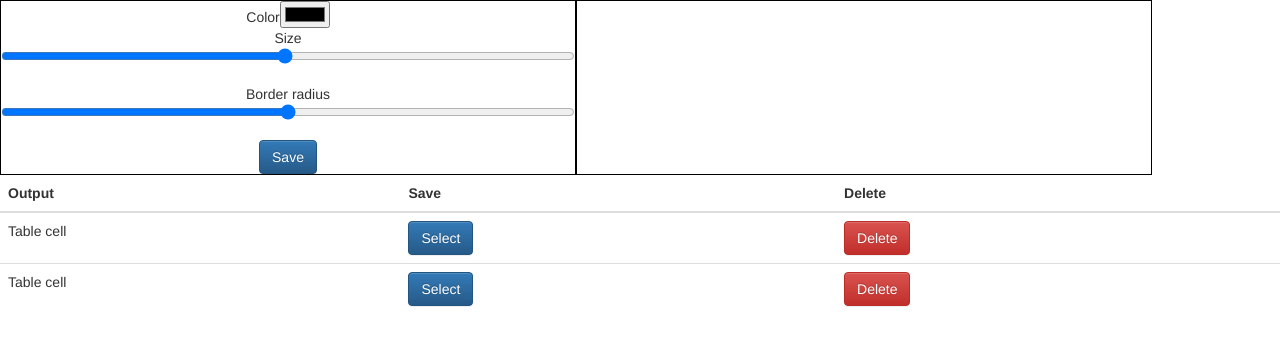
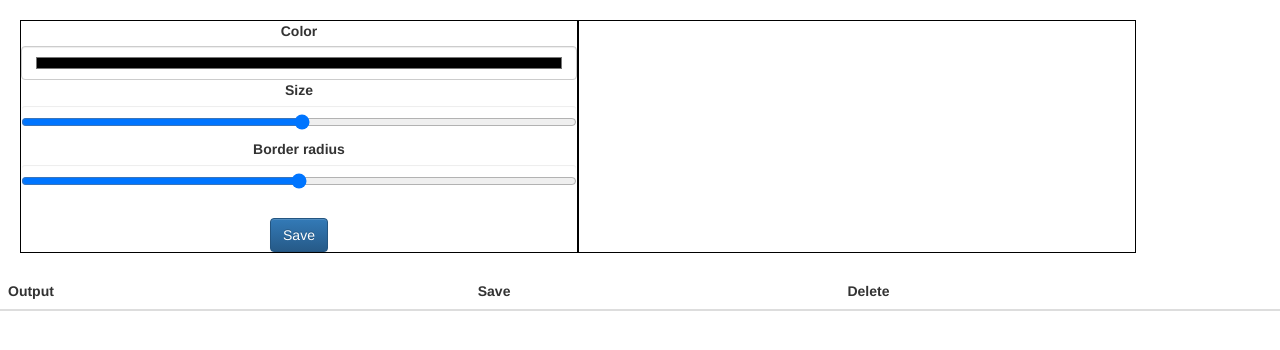
Before and after one commit to simonadomnisoru/dynamic-panels, a React (Create React App) app: page / in a window 1280 px wide. Shown: the top 350 px of the page. Built offline with nearby package versions, Linux system fonts and the light colour scheme.

Commit message:
Dynamic Gallery

```diff
--- a/src/components/Editor.js
+++ b/src/components/Editor.js
@@ -1,6 +1,6 @@
 import React from 'react';
 import { setColorDispatcher, setSizeDispatcher, setBorderDispatcher, saveOutput } from '../state/dispatchers';
-import { Button } from 'react-bootstrap';
+import { Button, FormControl, ControlLabel } from 'react-bootstrap';
 import '../styles/App.css';
 
 class Editor extends React.PureComponent {
@@ -14,7 +14,7 @@ class Editor extends React.PureComponent {
                 setSizeDispatcher(ev.target.value + '%');
                 break;
             case 'border':
-                setBorderDispatcher(ev.target.value + 'px');
+                setBorderDispatcher(ev.target.value + '%');
                 break;
         }
     }
@@ -25,14 +25,12 @@ class Editor extends React.PureComponent {
     render() {
         return (
             <div className="Editor">
-                Color
-                <input type="color" onChange={ev => this.onEdit(ev, 'color')} />
-                <br />
-                Size
-                <input type="range" min="1" max="100" onChange={ev => this.onEdit(ev, 'size')} />
-                <br />
-                Border radius
-                <input type="range" min="0" max="100" onChange={ev => this.onEdit(ev, 'border')} />
+                <ControlLabel>Color</ControlLabel>
+                <FormControl type="color" componentClass='input' onChange={ev => this.onEdit(ev, 'color')}/>
+                <ControlLabel>Size</ControlLabel>
+                <FormControl type="range" componentClass='input' min="1" max="100" onChange={ev => this.onEdit(ev, 'size')}/>
+                <ControlLabel>Border radius</ControlLabel>
+                <FormControl type="range" componentClass='input' min="0" max="100" onChange={ev => this.onEdit(ev, 'border')}/>
                 <br />
                 <Button bsStyle="primary" type="button" min="0" max="100" value="Save" onClick={() => this.onSave()}>Save</Button>
             </div>
--- a/src/components/Gallery.js
+++ b/src/components/Gallery.js
@@ -5,7 +5,7 @@ class Gallery extends React.PureComponent {
     constructor() {
         super();
         this.state = {
-            outputs: {}
+            outputs: []
         };
     }
 
@@ -21,6 +21,7 @@ class Gallery extends React.PureComponent {
         this.unsubscribe();
     }
     render() {
+        if (this.state && this.state.outputs)
             return (
                 <Table responsive>
                     <thead>
@@ -31,19 +32,19 @@ class Gallery extends React.PureComponent {
                         </tr>
                     </thead>
                     <tbody>
+                        {this.state.outputs.map((data) => {
+                            return (
                                 <tr>
-                        <td>Table cell</td>
+                                    <td><div style={data}></div></td>
                                     <td><Button bsStyle="primary" type="button">Select</Button></td>
                                     <td><Button bsStyle="danger" type="button">Delete</Button></td>
                                 </tr>
-                    <tr>
-                        <td>Table cell</td>
-                        <td><Button bsStyle="primary" type="button">Select</Button></td>
-                        <td><Button bsStyle="danger" type="button">Delete</Button></td>
-                    </tr>
+                            );
+                        })}
                     </tbody>
                 </Table>
             );
+        else return null;
     }
 }
 
--- a/src/components/Output.js
+++ b/src/components/Output.js
@@ -12,12 +12,7 @@ class Output extends React.PureComponent {
     componentDidMount() {
         this.unsubscribe = store.subscribe(() => {
             this.setState({
-                style: {
-                    backgroundColor: store.getState().editableOutput.color,
-                    width: store.getState().editableOutput.size,
-                    height: store.getState().editableOutput.size,
-                    borderRadius: store.getState().editableOutput.border,
-                }
+                style: store.getState().editableOutput
             });
         });
     }
--- a/src/state/reducer.js
+++ b/src/state/reducer.js
@@ -1,11 +1,11 @@
 let reducerOutput = (state, action) => {
     switch (action.type) {
         case 'SET_COLOR':
-            return { ...state, editableOutput: { ...state.editableOutput, color: action.color } };
+            return { ...state, editableOutput: { ...state.editableOutput, backgroundColor: action.color } };
         case 'SET_SIZE':
-            return { ...state, editableOutput: { ...state.editableOutput, size: action.size } };
+            return { ...state, editableOutput: { ...state.editableOutput, width: action.size , height: action.size } };
         case 'SET_DORDER':
-            return { ...state, editableOutput: { ...state.editableOutput, border: action.border } };
+            return { ...state, editableOutput: { ...state.editableOutput, borderRadius: action.border } };
         case 'SAVE_OUTPUT':
             return { ...state, outputs: [...state.outputs, state.editableOutput] };
         default:
--- a/src/styles/App.css
+++ b/src/styles/App.css
@@ -1,6 +1,7 @@
 .App {
     text-align: center;
     display: flex;
+    margin: 20px;
 }
 
 .Editor,
```
Lines whose indentation alone changed are shown as unchanged.
